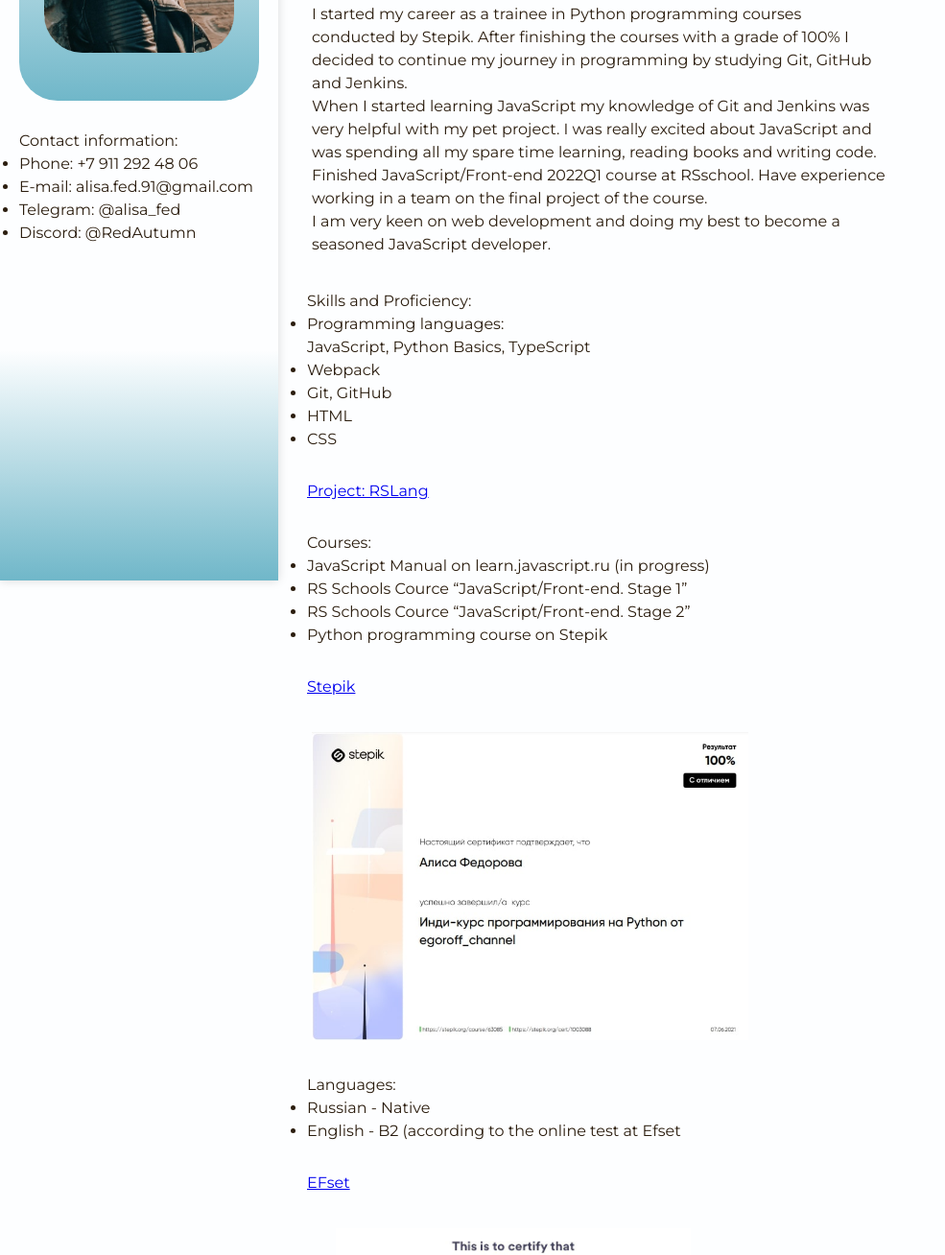
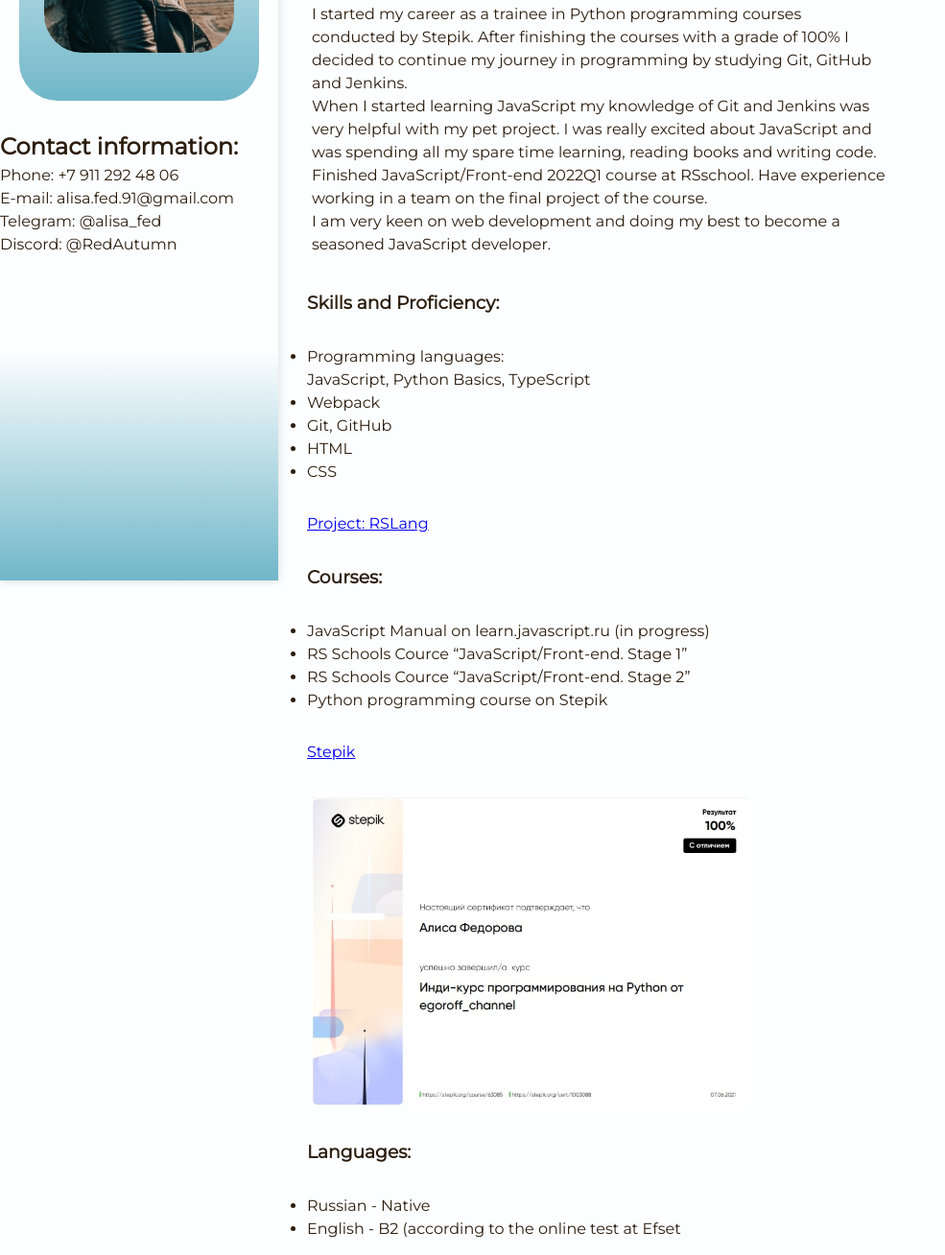
Before and after one commit to AlisaFed/rsschool-cv, a plain HTML site: page index.html in a window 1280 px wide. Shown: the part 195-1503 px from the top of the page at 96% size, without its empty margins (0-985 px from the left). Drawn offline with Linux system fonts and the light colour scheme.

Commit message:
refactor: fix mistake

```diff
--- a/index.html
+++ b/index.html
@@ -5,7 +5,7 @@
     <meta charset="UTF-8">
     <meta http-equiv="X-UA-Compatible" content="IE=edge">
     <meta name="viewport" content="width=device-width, initial-scale=1.0">
-    <link type="text/css" rel="stylesheet" href="./style.css" />
+    <link type="text/css" rel="stylesheet" href="./style.css">
     <title>Alisa Fedorova CV</title>
 </head>
 
@@ -22,8 +22,8 @@
                 <img class="my-avatar" src="./assets/alisaa.jpg" alt="avatar">
             </div>
             <article class="contact-part">
+                <h2>Contact information:</h2>
                 <ul class="my-contacts">
-                    Contact information:
                     <li>Phone: +7 911 292 48 06</li>
                     <li>E-mail: alisa.fed.91@gmail.com</li>
                     <li>Telegram: @alisa_fed</li>
@@ -44,7 +44,8 @@
                 project of the course.<br>
                 I am very keen on web development and doing my best to become a seasoned JavaScript developer.</p>
             <div class="all-info">
-                <ul class="skils">Skills and Proficiency:
+                <h3>Skills and Proficiency:</h3>
+                <ul class="skils">
                     <li>Programming languages:<br>
                         JavaScript,
                         Python Basics,
@@ -54,20 +55,22 @@
                     <li>HTML</li>
                     <li>CSS</li>
                 </ul>
-                    <a href = 'https://team-38.netlify.app/'>Project: RSLang</a>
-                <ul class="courses"> Courses:
+                <a href="https://team-38.netlify.app/">Project: RSLang</a>
+                <h3>Courses:</h3>
+                <ul class="courses">
                     <li>JavaScript Manual on learn.javascript.ru (in progress)</li>
                     <li>RS Schools Cource “JavaScript/Front-end. Stage 1”</li>
                     <li>RS Schools Cource “JavaScript/Front-end. Stage 2”</li>
                     <li>Python programming course on Stepik</li>
                 </ul>
-                <a href = 'https://stepik.org/'>Stepik</a>
+                <a href="https://stepik.org/">Stepik</a>
                 <img class="stepik" src="./assets/stepik.jpg" alt="stepik">
-                <ul class="languages"> Languages:
+                <h3>Languages:</h3>
+                <ul class="languages">
                     <li>Russian - Native</li>
                     <li>English - B2 (according to the online test at Efset</li>
                 </ul>
-                <a href = 'https://www.efset.org/'>EFset</a>
+                <a href="https://www.efset.org/">EFset</a>
                 <img class="eng" src="./assets/eng.jpg" alt="english">
                 <div class="code">Code example:
                     <p>The makeLooper() function (make_looper in Python) takes a string (of non-zero length) as an
```
